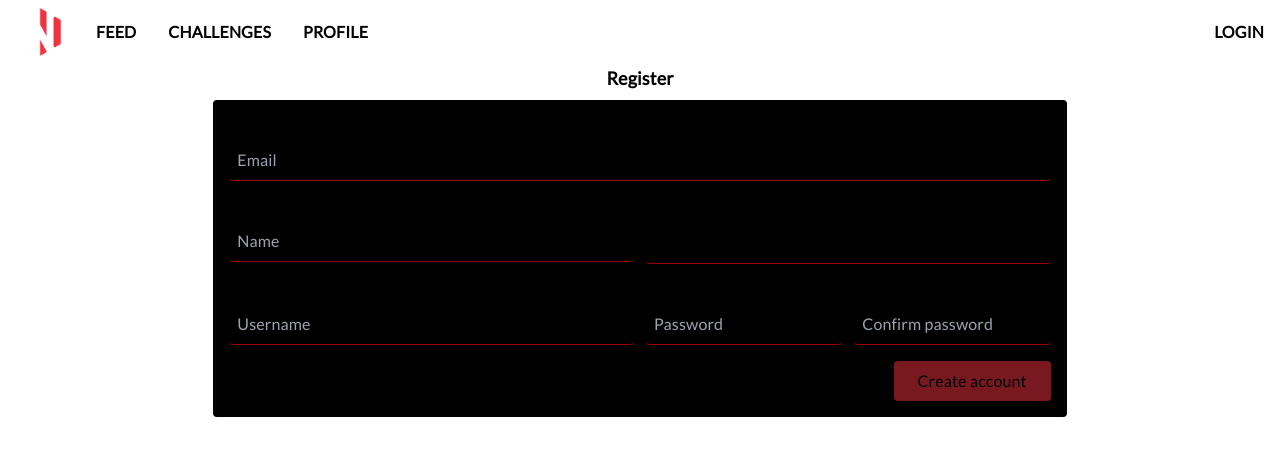
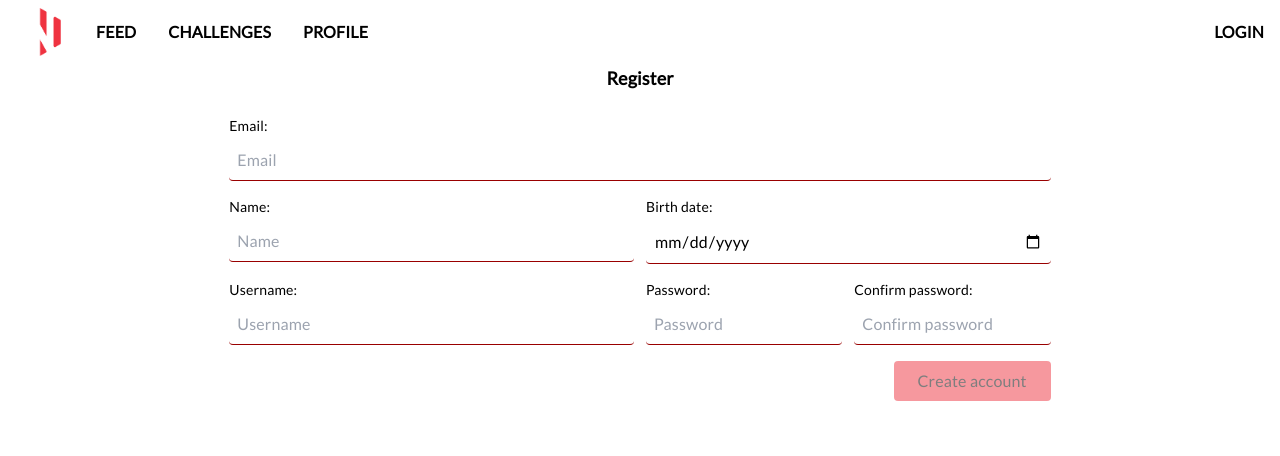
Before and after one commit to jplrhae/nexus-ui, a React (Vite) app: page /register in a window 1280 px wide. Shown: the top 456 px of the page. Built offline with nearby package versions, Linux system fonts and the light colour scheme.

Commit message:
Improved add skill form

```diff
--- a/src/components/Card.tsx
+++ b/src/components/Card.tsx
@@ -4,7 +4,7 @@ interface ICardProps {
 
 function Card(props: ICardProps) {
   return (
-    <div className="flex flex-col rounded bg-black my-2 w-2/3 p-4 gap-4">
+    <div className="flex flex-col rounded my-2 w-2/3 p-4 gap-4">
       {props.children}
     </div>
   );
--- a/src/components/FormItem.tsx
+++ b/src/components/FormItem.tsx
@@ -27,7 +27,7 @@ function FormItem(props: IFormItemProps) {
           setValue(e.target.value);
           props.onChange(e.target.value);
         }}
-        className={`w-full p-2 rounded bg-black border-b ${
+        className={`w-full p-2 rounded border-b ${
           props.error ? "border-error" : ""
         }`}
         placeholder={props.placeholder}
--- a/src/components/ProfileInfo.tsx
+++ b/src/components/ProfileInfo.tsx
@@ -24,6 +24,7 @@ export default function ProfileInfo(props: IProfileInfoProps) {
   const [hasLoaded, setHasLoaded] = useState(false);
   const [userSkills, setUserSkills] = useState<ISkill[]>([]);
   const [allSkillTitles, setAllSkillTitles] = useState<string[]>([]);
+  const [selectedSkill, setSelectedSkill] = useState<string | null>(null);
   const { mockDatabaseService } = useContext(MockDatabaseContext);
   const [openAddSkillModal, setOpenAddSkillModal] = useState(false);
 
@@ -46,7 +47,7 @@ export default function ProfileInfo(props: IProfileInfoProps) {
   }, [props.user]);
 
   const handleSkillSubmit = () => {
-    console.log("Clicked skill submit");
+    console.log("Clicked skill submit, value is", selectedSkill);
   };
 
   return (
@@ -108,9 +109,11 @@ export default function ProfileInfo(props: IProfileInfoProps) {
           <Autocomplete
             className="mt-4"
             disablePortal
-            fullWidth
+            style={{ width: 500, height: 200 }}
             freeSolo
-            id="combo-box-demo"
+            onChange={(e, v) => {
+              setSelectedSkill(v);
+            }}
             options={allSkillTitles}
             sx={{ width: 300 }}
             renderInput={(params) => <TextField {...params} label="Skill" />}
@@ -118,7 +121,9 @@ export default function ProfileInfo(props: IProfileInfoProps) {
         </DialogContent>
         <DialogActions>
           <Button onClick={() => setOpenAddSkillModal(false)}>Cancel</Button>
-          <Button onClick={handleSkillSubmit}>Add</Button>
+          <Button onClick={handleSkillSubmit} disabled={!selectedSkill}>
+            Add
+          </Button>
         </DialogActions>
       </Dialog>
     </>
```
